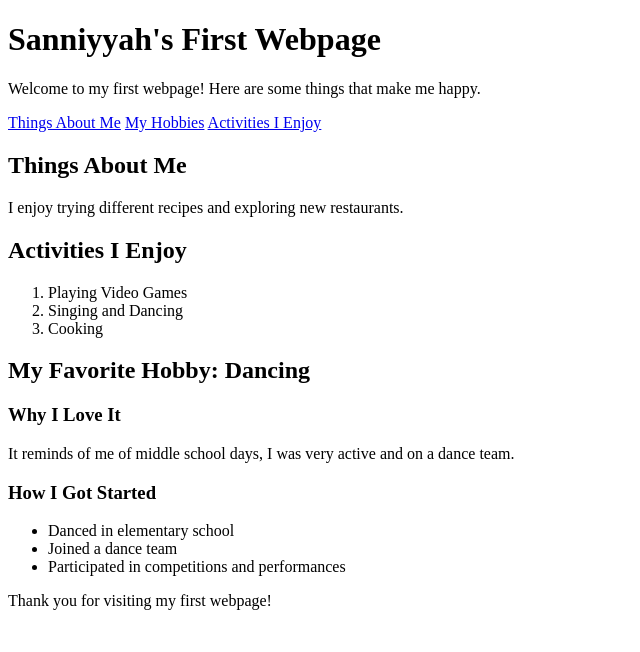
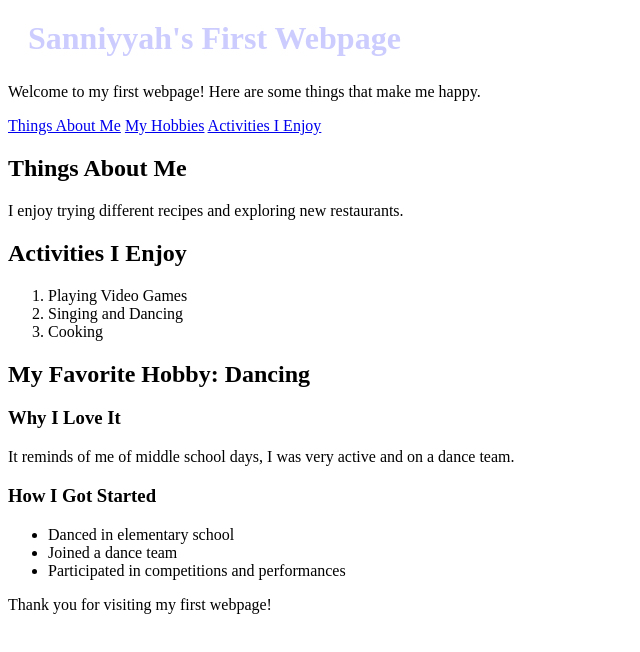
Before and after one commit to stillman2-dotcom/class-website, a plain HTML site: page index.html in a window 1280 px wide. Shown: the whole page, without its empty margins (0-640 px from the left). Drawn offline with Linux system fonts and the light colour scheme.

Commit message:
Add linked CSS styling

```diff
--- a/style.css
+++ b/style.css
@@ -1,4 +1,4 @@
-#h1 {
+h1 {
   color: #CCCCFF;
   margin: 10px;
   padding: 10px;
```
